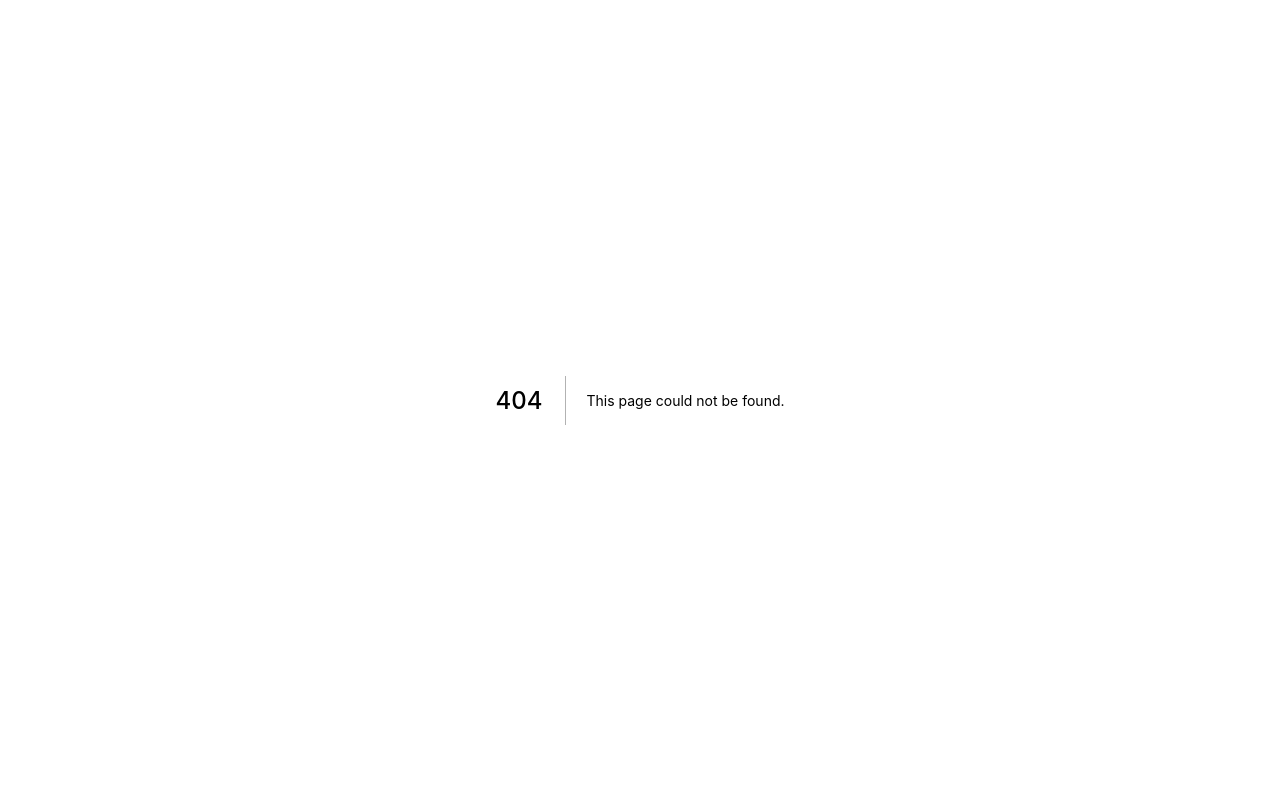
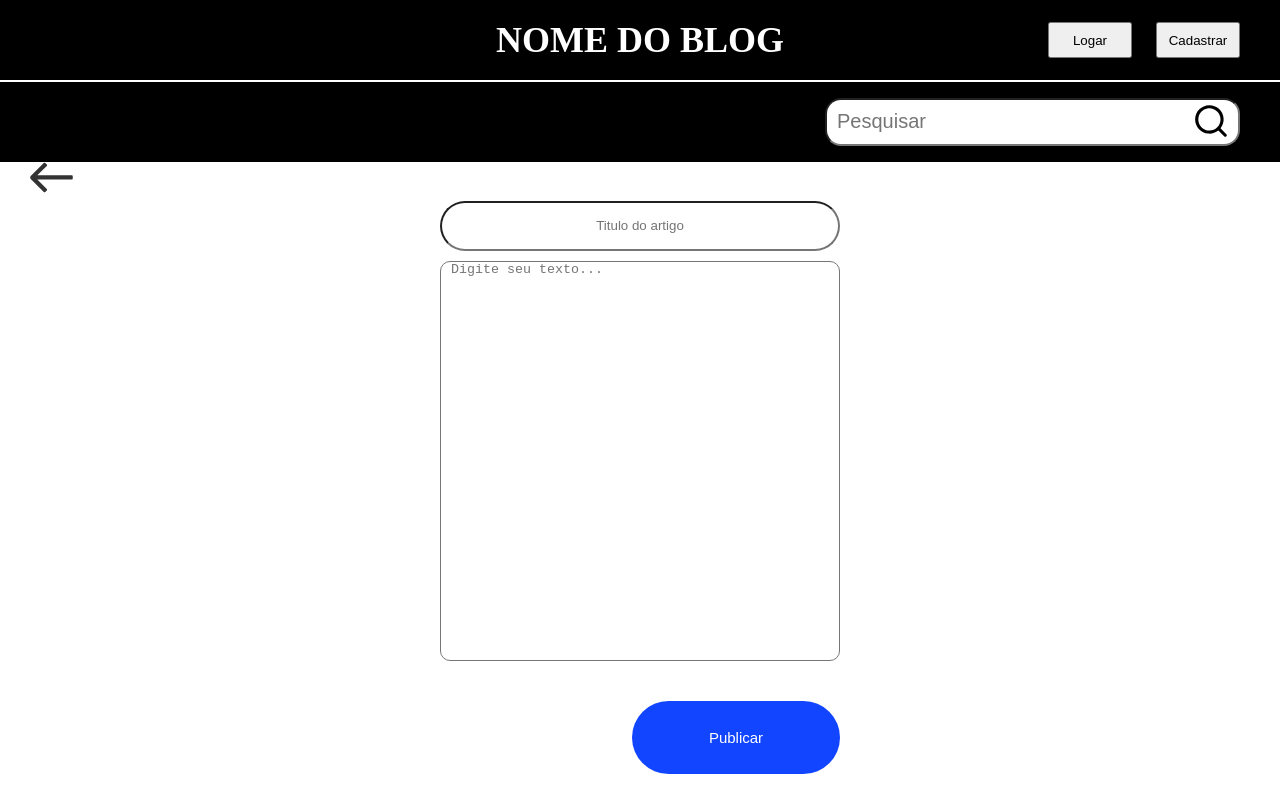
Before and after one commit to Diogo-d-Souza/Onboard-blog, a Next.js app: page /publicar in a window 1280 px wide. Before the commit this address had no page. Shown: the top 812 px of the page. Built offline with nearby package versions, Linux system fonts and the light colour scheme.

Commit message:
Adicionando página publicar artigo

```diff
--- /dev/null
+++ b/src/components/Publicar/index.js
@@ -0,0 +1,44 @@
+import { useRouter } from "next/router";
+import { Publico } from "./style";
+
+
+export default function Publicar(){
+    const router= useRouter();
+    return(
+        <>
+            <Publico>
+                <div className="filho2">
+                    <div>
+                        <button className="seta">
+                            <svg width="43" height="31" viewBox="0 0 43 31" fill="none" xmlns="http://www.w3.org/2000/svg">
+                                <path d="M42.75 14.4374V16.5624C42.75 17.1492 42.2743 17.6249
+                                41.6875 17.6249H7.32625L16.7825 27.0599C16.9836 27.2594 17.0968
+                                27.531 17.0968 27.8143C17.0968 28.0976 16.9836 28.3692 16.7825
+                                28.5687L15.2738 30.0562C15.0742 30.2573 14.8027 30.3705 14.5194
+                                30.3705C14.2361 30.3705 13.9645 30.2573 13.765 30.0562L0.7175
+                                17.0299C0.418529 16.7313 0.250372 16.3262 0.25 15.9037V15.0962C0.254896
+                                14.6746 0.422372 14.2711 0.7175 13.9699L13.765 0.94368C13.9645
+                                0.742536 14.2361 0.629395 14.5194 0.629395C14.8027 0.629395 15.0742
+                                0.742536 15.2738 0.94368L16.7825 2.45243C16.9824 2.64828 17.095 2.91634
+                                17.095 3.19618C17.095 3.47602 16.9824 3.74408 16.7825 3.93993L7.32625
+                                13.3749H41.6875C42.2743 13.3749 42.75 13.8506 42.75 14.4374Z" fill="#333333"/>
+                            </svg>
+
+                        </button>
+                    </div>
+                    <div className= "main">
+
+                            <div className="corpoartigo">
+                                <input placeholder="Titulo do artigo" className="titulo" />
+                                <textarea placeholder="Digite seu texto..." className="artigo"/>
+                            </div>
+
+                            <div className="botao">
+                                <button className="proximo">Publicar</button>
+                            </div>
+                    </div>
+                </div>
+            </Publico>
+        </>
+    );
+}
--- /dev/null
+++ b/src/components/Publicar/style.js
@@ -0,0 +1,99 @@
+import styled from "styled-components";
+
+export const Publico = styled.div`
+    *{
+        box-sizing: border-box;
+        margin: 0;
+    }
+
+    html {
+        font-size: 62.5%;
+
+    }
+
+    // .filho2 {
+    //     background-color: black;
+    //     width: 100vw;
+    //     height: 8rem;
+    //     display: flex;
+    //     justify-content: flex-end;
+    //     align-items: center;
+    //     padding-right: 4rem;
+    // }
+
+
+    input {
+        border-radius: 2rem;
+        width: 40rem;
+        height: 5rem;
+    }
+
+
+    .seta{
+        background-color: transparent;
+        border: transparent;
+        margin-left: 3rem;
+        margin-right: 5rem;
+        display: flex;
+
+    }
+
+    .proximo {
+        background-color: #1145FF;
+        color: white;
+        width: 208px;
+        height: 73px;
+        border-radius: 5rem;
+        font-size:1.5rem;
+        display:flex;
+        bottom: 5rem;
+        border: none;
+        justify-content: center;
+        align-items: center;
+
+
+    }
+
+    .botao {
+        width:100%;
+        display:flex;
+        justify-content: end;
+        padding-top: 25px;
+
+
+
+    }
+
+    .main{
+
+        min-height: calc(100vh - 8rem - 8rem - 0.1rem);
+        display:  grid;
+        justify-content: center;
+        align-items: center;
+        // margin-top: 5rem;
+        // margin-right:10rem;
+        padding-bottom: 5rem;
+
+
+    }
+
+    .corpoartigo {
+        display: flex;
+        flex-direction: column;
+    }
+
+    .titulo {
+        text-align: center;
+        border-radius: 3rem;
+        margin-bottom: 1rem;
+    }
+
+    .artigo {
+        height: 40rem;
+        text-align: start;
+        border-radius: 1rem;
+        padding-left: 1rem;
+        resize: none;
+    }
+
+`;
--- /dev/null
+++ b/src/pages/publicar.js
@@ -0,0 +1,14 @@
+import GlobalStyle from "../styles/globals";
+import Header from "../components/Header";
+import Publicar from "../components/Publicar";
+export default function Home (){
+  return (
+    <>
+      <GlobalStyle/>
+      <main>
+        <Header/>
+        <Publicar/>
+      </main>
+    </>
+  )
+}
```
